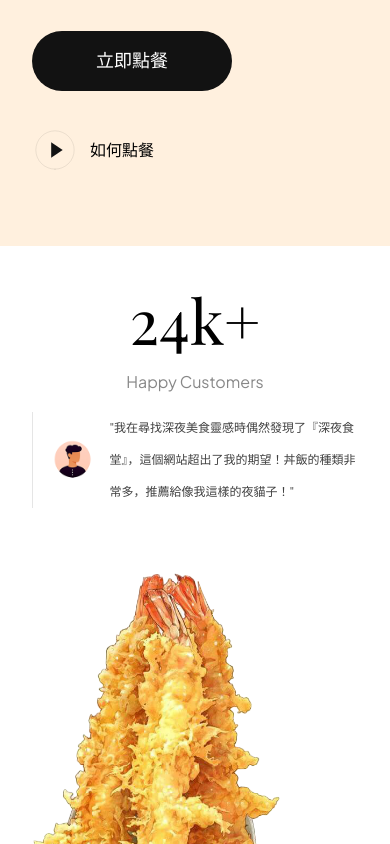
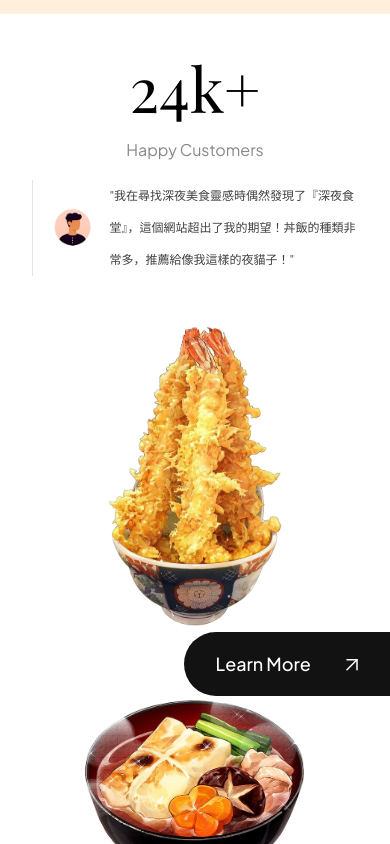
Before and after one commit to lumislu/Midnight-Diner, a website built with Vite: page index.html in a window 390 px wide. Shown: the part 1156-2000 px from the top of the page. Built offline with nearby package versions, Linux system fonts and the light colour scheme.

Commit message:
css調整

```diff
--- a/css/sections/about.css
+++ b/css/sections/about.css
@@ -8,6 +8,7 @@
   display: flex;
   flex-direction: column;
   justify-content: center;
+  align-items: center;
   background-color: var(--color-white);
   position: relative;
 }
@@ -25,7 +26,7 @@
   width: 250px;
   height: 460px;
 }
-.about-us__image-donburi3 img {
+.about-us__image-soup img {
   width: 250px;
   height: 250px;
   margin: 100px 0;
--- a/css/style.css
+++ b/css/style.css
@@ -109,9 +109,8 @@ a {
     flex-direction: row;
   }
 
-  .about-us__image-food3 {
-    border-bottom: none;
-    border-right: 8px solid var(--color-creamson);
+  .about-us__image {
+    padding: 12px 12px;
   }
 
   .about-us__button {
@@ -127,10 +126,10 @@ a {
 @media screen and (max-width: 750px) {
   .about-us__image {
     flex-direction: column;
+    padding: 12px;
   }
 
   .about-us__image-food3 {
-    border-bottom: 8px solid var(--color-creamson);
     border-right: none;
   }
 
@@ -141,12 +140,16 @@ a {
 }
 
 @media screen and (max-width: 550px) {
-  .about-us__image-food2 img,
-  .about-us__image-food3 img {
-    width: 50%;
-    height: 160px;
-
+  .about-us__image-fired img {
+    height: 300px;
     object-fit: contain;
+  }
+  .about-us__image-soup img {
+    height: 200px;
+    margin: 0;
+  }
+  .about-us__image {
+    max-height: 600px;
   }
 
   .about-us__image div {
@@ -154,11 +157,14 @@ a {
   }
 
   .about-us__button {
-    top: 44%;
+    top: 54%;
   }
 
   .about-us__content {
     padding: 32px;
+  }
+  .food__title {
+    font-size: 40px;
   }
 }
 /* END: about us media queries */
@@ -204,6 +210,9 @@ a {
     font-size: 70px;
     line-height: 90px;
   }
+  .hero-content-info h1 {
+    font-size: 50px;
+  }
 }
 
 @media screen and (max-width: 550px) {
@@ -217,7 +226,7 @@ a {
   }
 
   .hero-content-info h1 {
-    font-size: 60px;
+    font-size: 40px;
   }
 
   .hero-content-info p {
@@ -269,8 +278,8 @@ a {
   }
 
   .subscription h2 {
-    font-size: 68px;
-    line-height: 100px;
+    font-size: 40px;
+    line-height: 80px;
   }
 
   .subscription__form {
--- a/index.html
+++ b/index.html
@@ -99,7 +99,7 @@
           <img src="assets/arrow-up-right.svg" alt="learn more" />
         </button>
 
-        <div class="about-us__image-donburi3">
+        <div class="about-us__image-soup">
           <img src="assets/soup.png" alt="donburi-3" data-aos="fade-right" />
         </div>
       </div>
```
